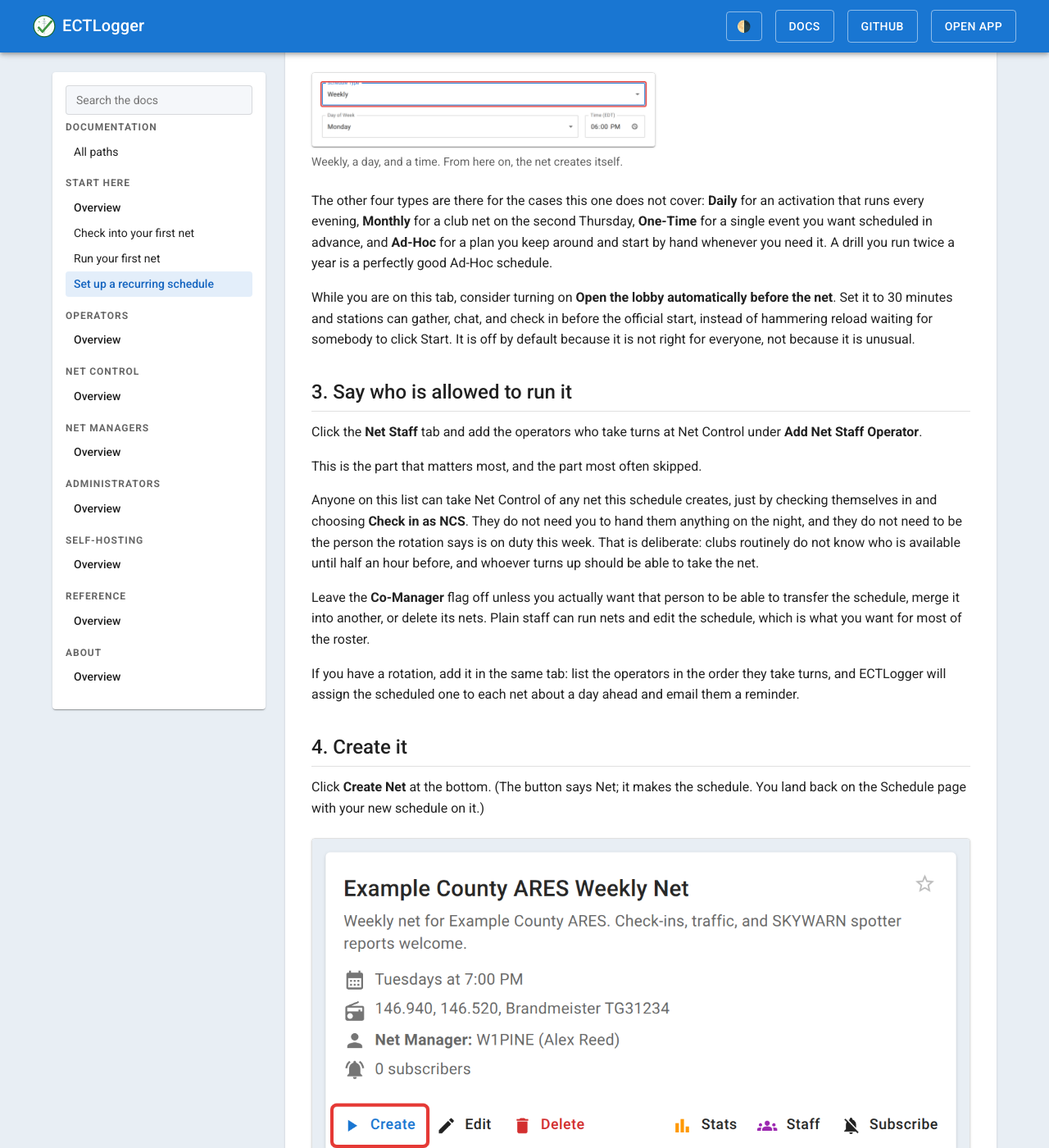
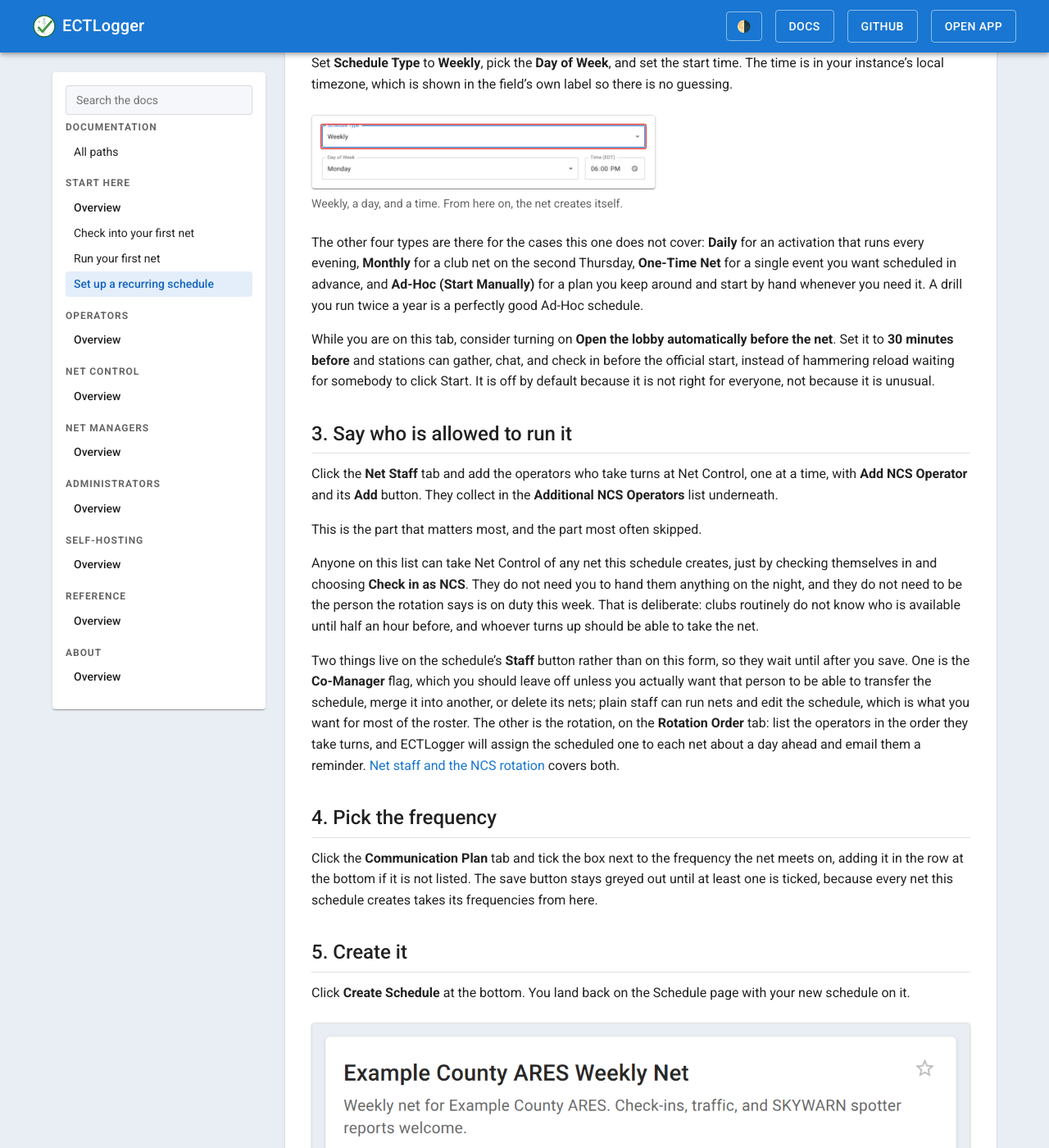
Before and after one commit to bradbrownjr/ectlogger, a Jekyll site: the page built from docs/start/first-schedule.md, in a window 1280 px wide and 1400 px high, scrolled down 1015 px. Shown: the whole window at 82% size. Built offline with Jekyll 4.4.1, drawn with Linux system fonts in a browser that asks for light colours; comment, search, counter and statistics services are not loaded; some of the changed text lies outside the part shown.

Commit message:
Docs: walk the recurring-schedule tutorial and fix what did not match
- Four tabs are needed, not three: a frequency is mandatory, so the save
  button stays disabled until one is ticked on Communication Plan
- The staff control is 'Add NCS Operator'; the Co-Manager flag and the
  rotation are set after saving, from the schedule's Staff button
  (Rotation Order tab), not on this form
- The button reads 'Create Schedule' for a recurring schedule
- Exact type labels (One-Time Net, Ad-Hoc (Start Manually)) and the
  '30 minutes before' lobby option
- Start index and this tutorial mention the new-account creation limits

Co-Authored-By: Claude Opus 5.5 <noreply@anthropic.com>
Claude-Session: https://claude.ai/code/session_01Dz2y8UqRYDV67EQZaZUje3

```diff
--- a/docs/start/first-schedule.md
+++ b/docs/start/first-schedule.md
@@ -14,7 +14,7 @@ permalink: /docs/start/first-schedule/
 
 By the end of this your club's weekly net will create itself, week after week, with its frequencies, its script, and its standing announcements already on it, and with Net Control worked out in advance from a rotation.
 
-You should have [run a net](/docs/start/run-your-first-net/) at least once first, so that the settings here are settings for something you have seen.
+You should have [run a net](/docs/start/run-your-first-net/) at least once first, so that the settings here are settings for something you have seen. If your account is less than a week old, saving the schedule may be refused for now; see [a brand-new account may have to wait](/docs/net-managers/recurring-schedules/#a-brand-new-account-may-have-to-wait).
 
 ## The one idea to hold on to
 
@@ -46,25 +46,27 @@ Set **Schedule Type** to **Weekly**, pick the **Day of Week**, and set the start
   <figcaption>Weekly, a day, and a time. From here on, the net creates itself.</figcaption>
 </figure>
 
-The other four types are there for the cases this one does not cover: **Daily** for an activation that runs every evening, **Monthly** for a club net on the second Thursday, **One-Time** for a single event you want scheduled in advance, and **Ad-Hoc** for a plan you keep around and start by hand whenever you need it. A drill you run twice a year is a perfectly good Ad-Hoc schedule.
+The other four types are there for the cases this one does not cover: **Daily** for an activation that runs every evening, **Monthly** for a club net on the second Thursday, **One-Time Net** for a single event you want scheduled in advance, and **Ad-Hoc (Start Manually)** for a plan you keep around and start by hand whenever you need it. A drill you run twice a year is a perfectly good Ad-Hoc schedule.
 
-While you are on this tab, consider turning on **Open the lobby automatically before the net**. Set it to 30 minutes and stations can gather, chat, and check in before the official start, instead of hammering reload waiting for somebody to click Start. It is off by default because it is not right for everyone, not because it is unusual.
+While you are on this tab, consider turning on **Open the lobby automatically before the net**. Set it to **30 minutes before** and stations can gather, chat, and check in before the official start, instead of hammering reload waiting for somebody to click Start. It is off by default because it is not right for everyone, not because it is unusual.
 
 ## 3. Say who is allowed to run it
 
-Click the **Net Staff** tab and add the operators who take turns at Net Control under **Add Net Staff Operator**.
+Click the **Net Staff** tab and add the operators who take turns at Net Control, one at a time, with **Add NCS Operator** and its **Add** button. They collect in the **Additional NCS Operators** list underneath.
 
 This is the part that matters most, and the part most often skipped.
 
 Anyone on this list can take Net Control of any net this schedule creates, just by checking themselves in and choosing **Check in as NCS**. They do not need you to hand them anything on the night, and they do not need to be the person the rotation says is on duty this week. That is deliberate: clubs routinely do not know who is available until half an hour before, and whoever turns up should be able to take the net.
 
-Leave the **Co-Manager** flag off unless you actually want that person to be able to transfer the schedule, merge it into another, or delete its nets. Plain staff can run nets and edit the schedule, which is what you want for most of the roster.
+Two things live on the schedule's **Staff** button rather than on this form, so they wait until after you save. One is the **Co-Manager** flag, which you should leave off unless you actually want that person to be able to transfer the schedule, merge it into another, or delete its nets; plain staff can run nets and edit the schedule, which is what you want for most of the roster. The other is the rotation, on the **Rotation Order** tab: list the operators in the order they take turns, and ECTLogger will assign the scheduled one to each net about a day ahead and email them a reminder. [Net staff and the NCS rotation](/docs/net-managers/net-staff-and-rotation/) covers both.
 
-If you have a rotation, add it in the same tab: list the operators in the order they take turns, and ECTLogger will assign the scheduled one to each net about a day ahead and email them a reminder.
+## 4. Pick the frequency
 
-## 4. Create it
+Click the **Communication Plan** tab and tick the box next to the frequency the net meets on, adding it in the row at the bottom if it is not listed. The save button stays greyed out until at least one is ticked, because every net this schedule creates takes its frequencies from here.
 
-Click **Create Net** at the bottom. (The button says Net; it makes the schedule. You land back on the Schedule page with your new schedule on it.)
+## 5. Create it
+
+Click **Create Schedule** at the bottom. You land back on the Schedule page with your new schedule on it.
 
 <figure>
   <img src="/docs/img/start/schedule-card.png"
```
Also changed, not shown: other parts of docs/start/first-schedule.md (+3 -3 lines), docs/start/index.md (+2 -2 lines).
